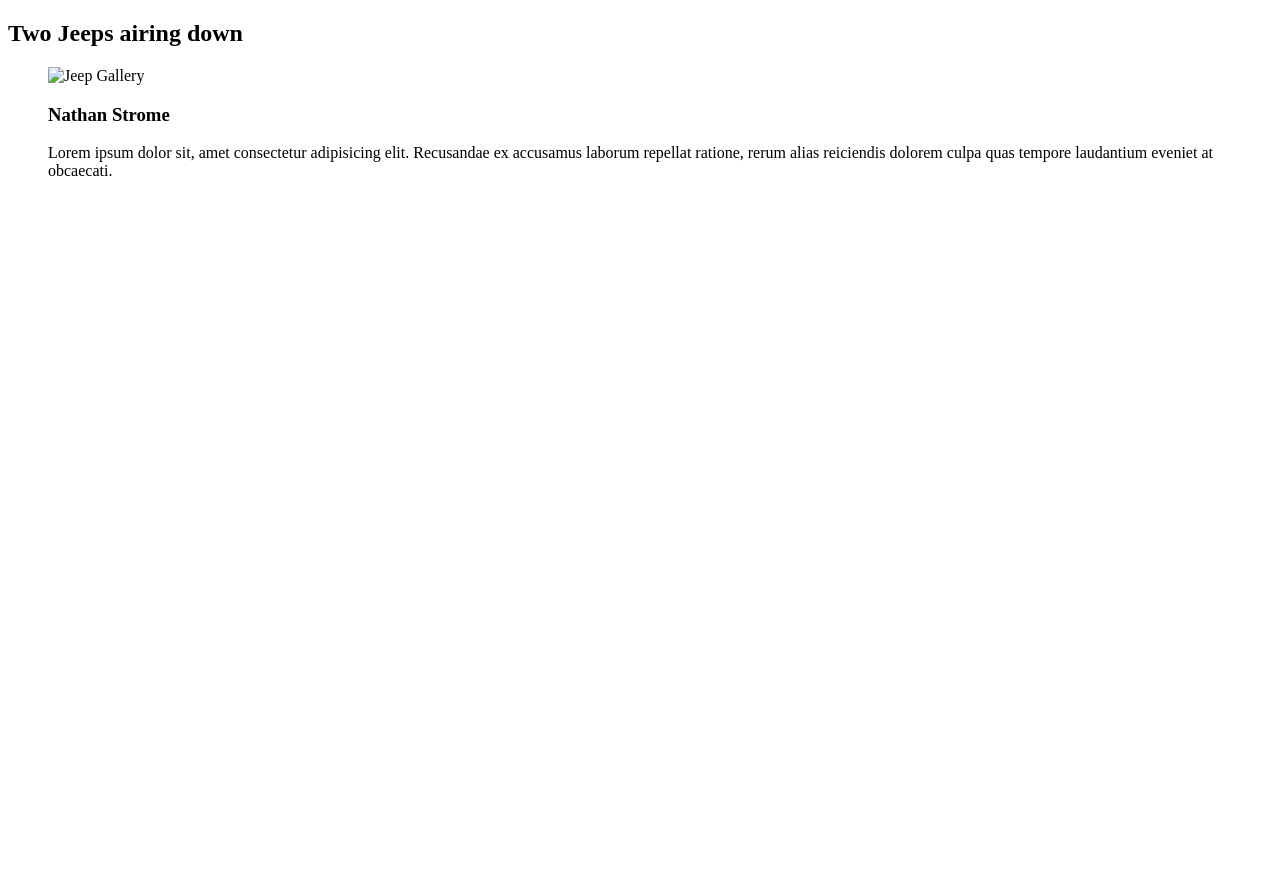
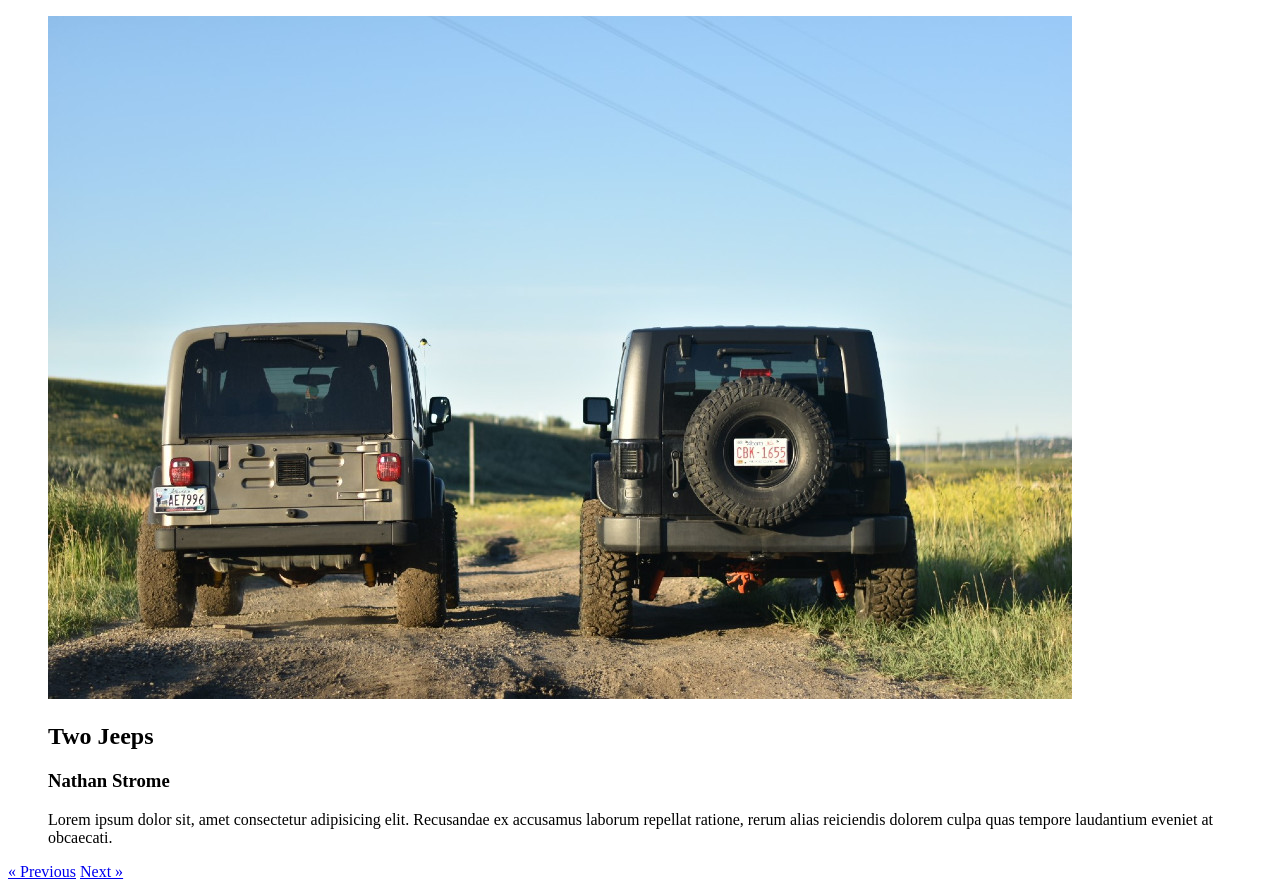
Before and after one commit to MakaylaMR/cpnt262-a2, a plain HTML site: page index.html in a window 1280 px wide. Before the commit the page ends 800 px from the top, so only its background shows below. Drawn offline with Linux system fonts and the light colour scheme.

Commit message:
added loop

```diff
--- a/index.html
+++ b/index.html
@@ -11,12 +11,17 @@
 </head>
 <body>
   <main>
-    <h2></h2>
     <figure>
       <img src="" alt="Jeep Gallery">
-      <h3>Credit:</h3>
-      <figcaption></figcaption>
+      <h2 class="title"></h2>
+      <h3 class="credit"></h3>
+      <figcaption class="description"></figcaption>
     </figure>
+<div>
+  <a href="#" class="previous">&laquo; Previous</a>
+  <a href="#" class="next">Next &raquo;</a>
+</div>
+
   </main>
 </body>
 </html>
--- a/scripts/main.js
+++ b/scripts/main.js
@@ -1,12 +1,12 @@
 'use strict'
-
+//array of image objects
 const jeeps = [
   {
     id: 1,
     title: 'Two Jeeps',
     description: 'Lorem ipsum dolor sit, amet consectetur adipisicing elit. Recusandae ex accusamus laborum repellat ratione, rerum alias reiciendis dolorem culpa quas tempore laudantium eveniet at obcaecati.',
-    width: 1680,
-    imgURL:'assets/images/couple-jeeps.jpg',
+    width: 1024,
+    imgURL:'assets/images/couple-jeeps-medium.jpg',
     credit: 'Nathan Strome',
     alt: 'Two Jeeps'
   },
@@ -14,8 +14,8 @@ const jeeps = [
     id: 2,
     title: 'Jeep TJ',
     description: 'Lorem ipsum dolor sit, amet consectetur adipisicing elit. Recusandae ex accusamus laborum repellat ratione, rerum alias reiciendis dolorem culpa quas tempore laudantium eveniet at obcaecati.',
-    width: 1680,
-    imgURL:'assets/images/jeep-background.jpg',
+    width: 1024,
+    imgURL:'assets/images/jeep-background-medium.jpg',
     credit: 'Nathan Strome',
     alt: 'Two Jeeps'
   },
@@ -23,8 +23,8 @@ const jeeps = [
     id: 3,
     title: 'Jeep TJ profile',
     description: 'Lorem ipsum dolor sit, amet consectetur adipisicing elit. Recusandae ex accusamus laborum repellat ratione, rerum alias reiciendis dolorem culpa quas tempore laudantium eveniet at obcaecati.',
-    width: 1680,
-    imgURL:'assets/images/jeep-profile-makayla.jpg',
+    width: 1024,
+    imgURL:'assets/images/jeep-profile-makayla-medium.jpg',
     credit: 'Nathan Strome',
     alt: 'jeeps'
   },
@@ -32,8 +32,8 @@ const jeeps = [
     id: 4,
     title: 'Jeep JK profile',
     description: 'Lorem ipsum dolor sit, amet consectetur adipisicing elit. Recusandae ex accusamus laborum repellat ratione, rerum alias reiciendis dolorem culpa quas tempore laudantium eveniet at obcaecati.',
-    width: 1000,
-    imgURL:'assets/images/jeep-profile-nathan.jpg',
+    width: 1024,
+    imgURL:'assets/images/jeep-profile-nathan-medium.jpg',
     credit: 'Nathan Strome',
     alt: 'jeeps'
   },
@@ -41,8 +41,8 @@ const jeeps = [
     id: 5,
     title: 'Jeep JK in BC',
     description: 'Lorem ipsum dolor sit, amet consectetur adipisicing elit. Recusandae ex accusamus laborum repellat ratione, rerum alias reiciendis dolorem culpa quas tempore laudantium eveniet at obcaecati.',
-    width: 1680,
-    imgURL:'assets/images/jeepjk-bctrip.jpg',
+    width: 1024,
+    imgURL:'assets/images/jeepjk-bctrip-medium.jpg',
     credit: 'Nathan Strome',
     alt:'jeeps in bc'
   },
@@ -50,8 +50,8 @@ const jeeps = [
     id: 6,
     title: 'Two Jeeps airing down',
     description: 'Lorem ipsum dolor sit, amet consectetur adipisicing elit. Recusandae ex accusamus laborum repellat ratione, rerum alias reiciendis dolorem culpa quas tempore laudantium eveniet at obcaecati.',
-    width: 1680,
-    imgURL:'assets/images/jeepjk-jeeptj-airdown.jpg',
+    width: 1024,
+    imgURL:'assets/images/jeepjk-jeeptj-airdown-medium.jpg',
     credit: 'Nathan Strome',
     alt:'jeeps'
   },
@@ -59,8 +59,8 @@ const jeeps = [
     id: 7,
     title: 'Jeep TJ airing down',
     description: 'Lorem ipsum dolor sit, amet consectetur adipisicing elit. Recusandae ex accusamus laborum repellat ratione, rerum alias reiciendis dolorem culpa quas tempore laudantium eveniet at obcaecati.',
-    width: 1680,
-    imgURL:'assets/images/jeeptj-airdown.jpg',
+    width: 1024,
+    imgURL:'assets/images/jeeptj-airdown-medium.jpg',
     credit: 'Nathan Strome',
     alt:'jeeps'
   },
@@ -68,8 +68,8 @@ const jeeps = [
     id: 8,
     title: 'Jeep TJ going down a hill',
     description: 'Lorem ipsum dolor sit, amet consectetur adipisicing elit. Recusandae ex accusamus laborum repellat ratione, rerum alias reiciendis dolorem culpa quas tempore laudantium eveniet at obcaecati.',
-    width: 2048,
-    imgURL:'assets/images/jeeptj-hole.jpg',
+    width: 1024,
+    imgURL:'assets/images/jeeptj-hole-medium.jpg',
     credit: 'Nathan Strome',
     alt:'jeeps'
   },
@@ -77,33 +77,47 @@ const jeeps = [
     id: 9,
     title: 'Jeep TJ side profile',
     description: 'Lorem ipsum dolor sit, amet consectetur adipisicing elit. Recusandae ex accusamus laborum repellat ratione, rerum alias reiciendis dolorem culpa quas tempore laudantium eveniet at obcaecati.',
-    width: 1620,
-    imgURL:'assets/images/jeeptj-sideprofile.jpg',
+    width: 1024,
+    imgURL:'assets/images/jeeptj-sideprofile-medium.jpg',
     credit: 'Nathan Strome',
     alt:'jeeps'
   }
 ];
 
+//loop function
 function toDisplay() {
-  let random = Math.floor(Math.random() * jeeps.length)
-  let image = `${jeeps[random].imgURL}`;
-  let title = `${jeeps[random].title}`;
-  let description = `${jeeps[random].description}`;
-  let credit = `${jeeps[random].credit}`
-  let alt = `${jeeps[random].alt}`;
-
+  //loop equation
+  for (let i = 0; i < jeeps.length; i++){
+    //assigning loop to variables
+   let image = `${jeeps[i].imgURL}`;
+  let title = `${jeeps[i].title}`;
+  let description = `${jeeps[i].description}`;
+  let credit = `${jeeps[i].credit}`;
+  let alt = `${jeeps[i].alt}`;
+  let width = `${jeeps[i].width}`;
+  //return the variables
   return {
     image,
     title,
     description,
+    credit,
     alt,
-    credit
+    width
+    }
   }
 }
 
+//assigning the function to a variable, to use dot notation it must be attached to a variable
+
+//To display to HTML
 let display = toDisplay();
 
 document.querySelector('img').setAttribute('src', display.image);
 document.querySelector('h2').innerHTML = display.title;
 document.querySelector('h3').innerHTML = display.credit
 document.querySelector('figcaption').innerHTML = display.description;
+
+//to go through the images
+function previous() {
+  let past = `${jeeps[i]}`
+}
```
